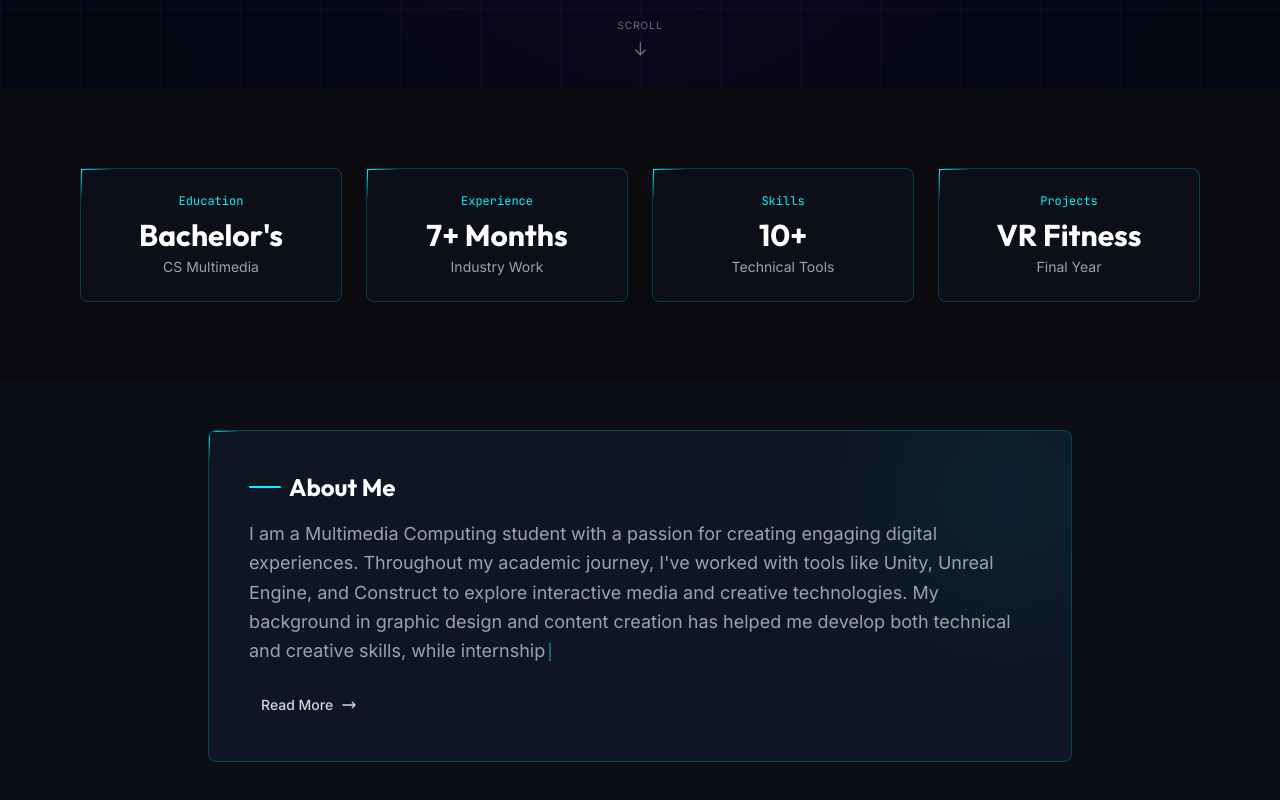
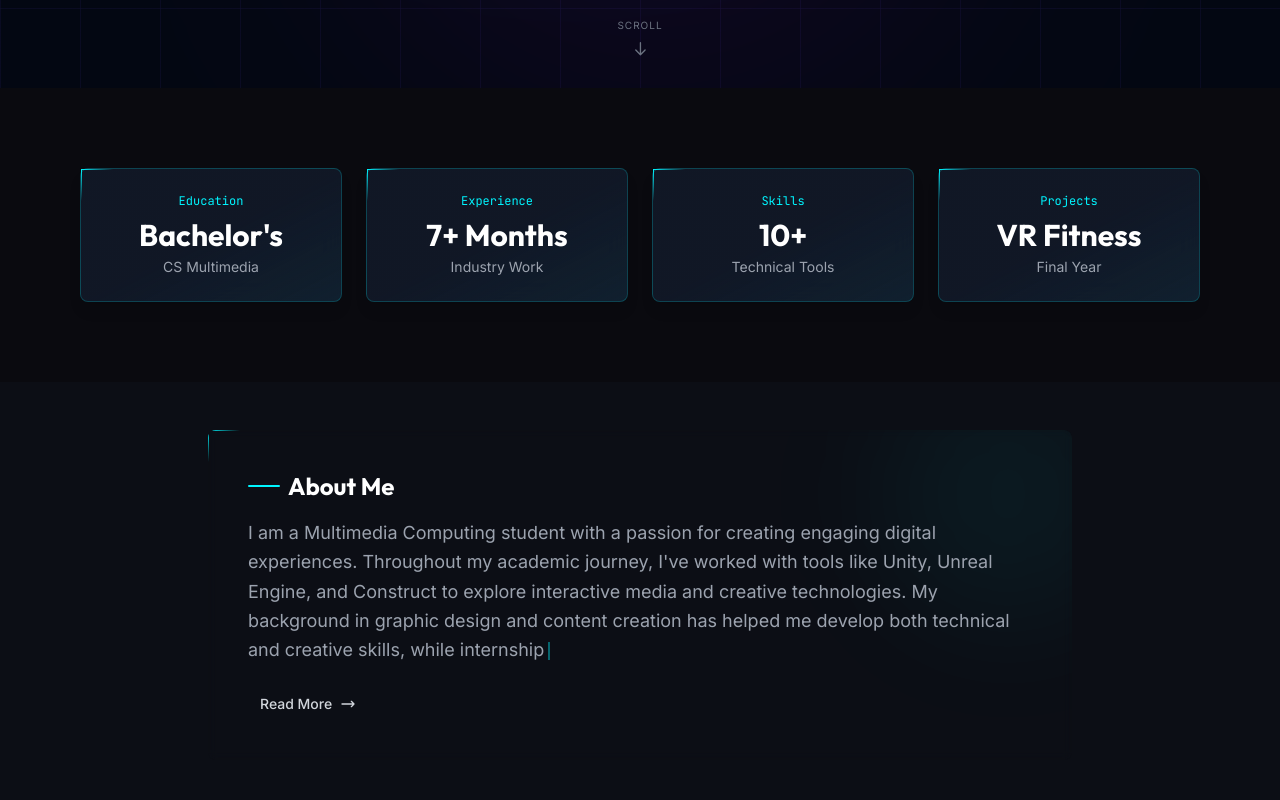
Before and after one commit to MuhdAqmarr/Portfolio-ZharifAzfar, a React (Vite) app: page / in a window 1280 px wide. Shown: the part 712-1512 px from the top of the page. Built offline with nearby package versions, Linux system fonts and the light colour scheme.

Commit message:
Update About Me gradient and add shadow to Quick Stats

```diff
--- a/src/pages/Home.tsx
+++ b/src/pages/Home.tsx
@@ -150,8 +150,8 @@ export function Home() {
                                 <PopIn key={stat.label} delay={index * 0.1}>
                                     <Hover3D
                                         className={cn(
-                                            'hud-panel p-6 text-center',
-                                            'hover:border-neon-cyan/40 transition-colors bg-white/80 dark:bg-gray-900/40 backdrop-blur-md' // Enhanced bg
+                                            'hud-panel p-6 text-center shadow-lg hover:shadow-xl hover:shadow-cyan-500/10 transition-all duration-300',
+                                            'hover:border-neon-cyan/40 bg-gradient-to-br from-white/90 via-cyan-50/30 to-purple-50/30 dark:from-gray-900/80 dark:via-gray-900/80 dark:to-cyan-900/20 backdrop-blur-md' // Enhanced bg
                                         )}
                                     >
                                         <div className="font-mono text-xs text-cyan-600 dark:text-neon-cyan mb-2">{stat.label}</div>
@@ -173,17 +173,21 @@ export function Home() {
             <section className="py-12 bg-gray-50/50 dark:bg-gray-900/30">
                 <div className="mx-auto max-w-4xl px-4">
                     <ScrollReveal>
-                        <div className="hud-panel p-8 md:p-10 relative overflow-hidden group">
+                        <div className={cn(
+                            "hud-panel p-8 md:p-10 relative overflow-hidden group border-none",
+                            "bg-gradient-to-br from-slate-900 via-slate-800 to-indigo-950", // Sleek dark tech gradient
+                            "dark:bg-transparent dark:bg-none"
+                        )}>
                             {/* Decorative background element */}
                             <div className="absolute top-0 right-0 p-32 bg-neon-cyan/5 rounded-full blur-3xl -mr-16 -mt-16 pointer-events-none" />
 
                             <div className="relative z-10 flex flex-col md:flex-row items-center gap-8">
                                 <SlideIn direction="left" className="text-center md:text-left flex-1" delay={0.2}>
-                                    <h2 className="font-display text-2xl font-bold text-gray-900 dark:text-white mb-4 flex items-center justify-center md:justify-start gap-2">
+                                    <h2 className="font-display text-2xl font-bold text-white dark:text-white mb-4 flex items-center justify-center md:justify-start gap-2">
                                         <span className="w-8 h-[2px] bg-neon-cyan inline-block rounded-full" />
                                         About Me
                                     </h2>
-                                    <div className="text-lg text-gray-600 dark:text-gray-400 leading-relaxed text-pretty">
+                                    <div className="text-lg text-gray-200 dark:text-gray-400 leading-relaxed text-pretty">
                                         {reducedMotion ? (
                                             <p>{resumeData.summary.replace(/\n/g, " ")}</p>
                                         ) : (
```
